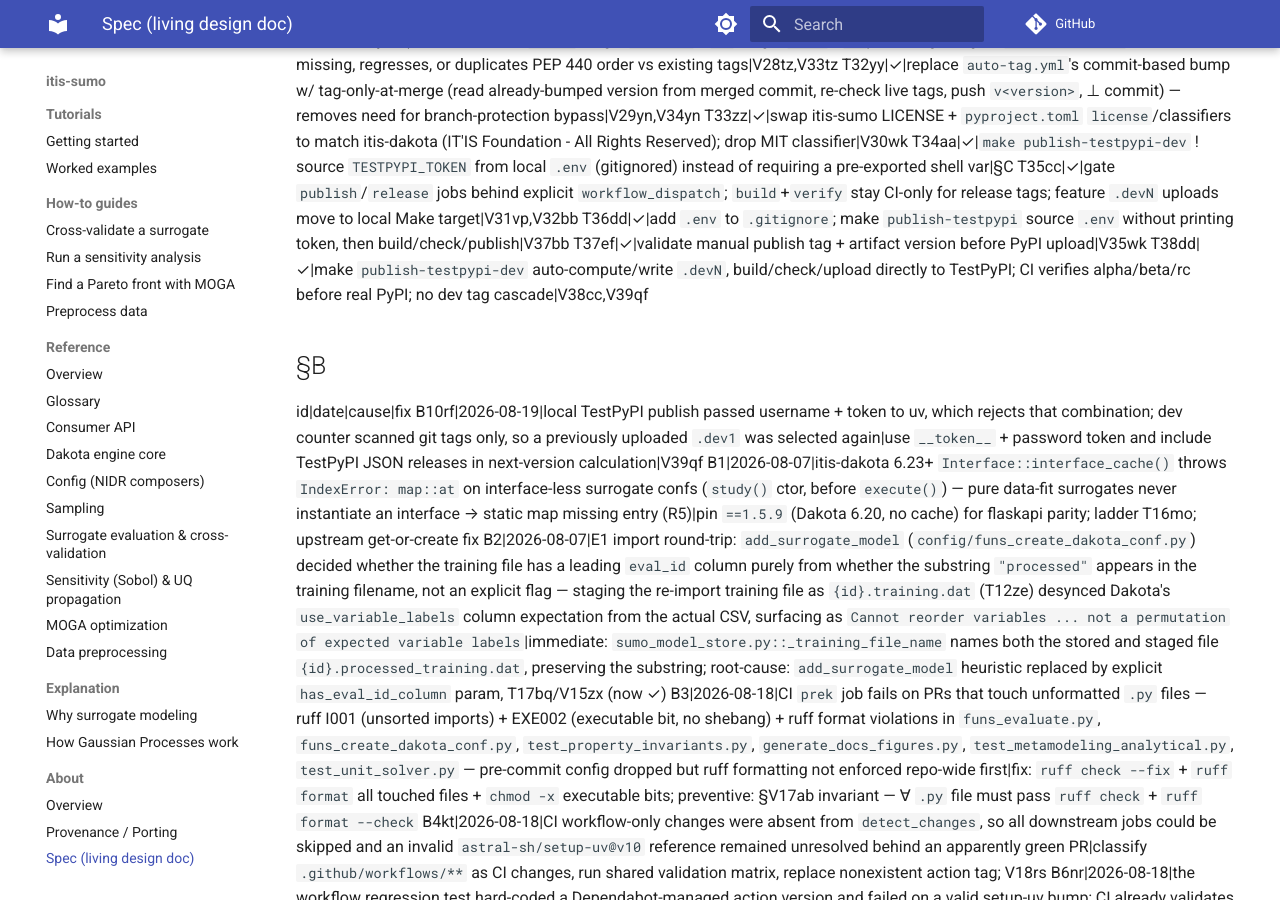
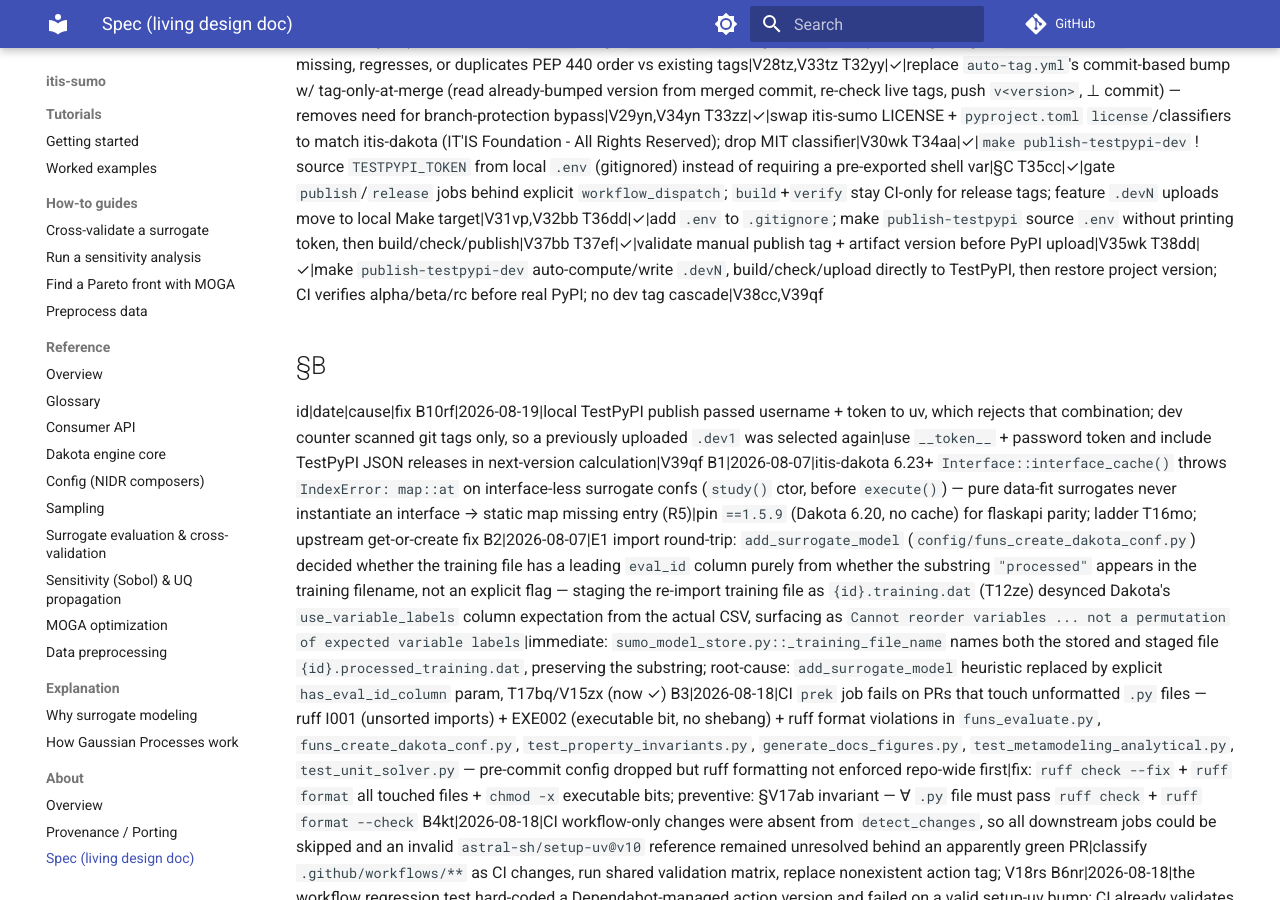
Before and after one commit to ITISFoundation/itis-sumo, an MkDocs documentation site: the page built from docs/about/spec.md, in a window 1280 px wide and 900 px high, scrolled down 7374 px. Built offline with MkDocs 1.6.1 and Material for MkDocs 9.7.7, drawn with Linux system fonts in a browser that asks for light colours; comment, search, counter and statistics services are not loaded; some of the changed text lies outside the part shown.

Commit message:
[fix] make dev-version temporary

```diff
--- a/SPEC.md
+++ b/SPEC.md
@@ -102,7 +102,7 @@
 V36vp: itis-sumo LICENSE ! own IT'IS copyright/author notice; ⊥ copy itis-dakota attribution or Dakota-source LGPL paragraph
 V37bb: `.env` ! gitignored before token-based publish target lands; token never committed
 V38cc: `publish-testpypi-dev` ! clean worktree → compute/write next `.devN` → build/check/upload via `.env`; ⊥ commit/tag/CI publication
-V39qf: dev version selection ! max(existing git-tag `.devN`, published TestPyPI `.devN`) + 1; uv upload auth ! username `__token__` + password token; ⊥ reuse published version or pass username + token together
+V39qf: dev version selection ! max(existing git-tag `.devN`, published TestPyPI `.devN`) + 1; uv upload auth ! username `__token__` + password token; dev target ! restore original `pyproject.toml` on exit; ⊥ reuse published version, pass username + token together, or leave `.devN` in project metadata
 
 ## §R
 R1: `export_model`/`import_model` child keywords; formats `text_archive`(.sps)/`binary_archive`(.bsps)/`algebraic_file`(.alg); naming `{prefix}.{resp}.{ext}` | branch R2
@@ -154,7 +154,7 @@
 T35cc|✓|gate `publish`/`release` jobs behind explicit `workflow_dispatch`; `build`+`verify` stay CI-only for release tags; feature `.devN` uploads move to local Make target|V31vp,V32bb
 T36dd|✓|add `.env` to `.gitignore`; make `publish-testpypi` source `.env` without printing token, then build/check/publish|V37bb
 T37ef|✓|validate manual publish tag + artifact version before PyPI upload|V35wk
-T38dd|✓|make `publish-testpypi-dev` auto-compute/write `.devN`, build/check/upload directly to TestPyPI; CI verifies alpha/beta/rc before real PyPI; no dev tag cascade|V38cc,V39qf
+T38dd|✓|make `publish-testpypi-dev` auto-compute/write `.devN`, build/check/upload directly to TestPyPI, then restore project version; CI verifies alpha/beta/rc before real PyPI; no dev tag cascade|V38cc,V39qf
 
 ## §B
 id|date|cause|fix
```
Also changed, not shown: README.md (+1 -6 lines), 2 other files.
